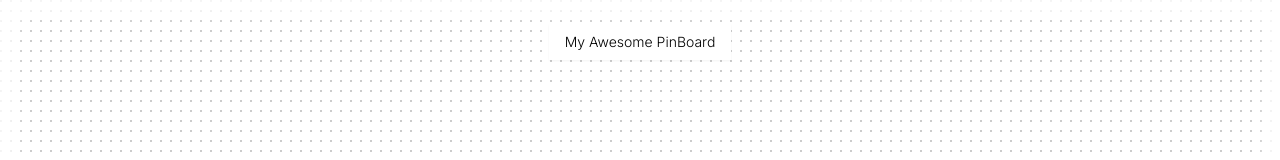
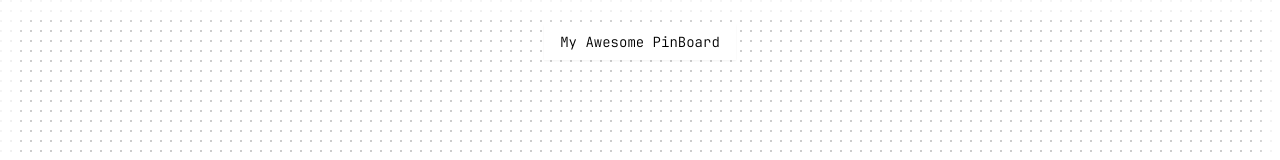
Before and after one commit to jesseborg/pinboard, a Next.js app: page / in a window 1280 px wide. Shown: the top 160 px of the page. Built offline with nearby package versions, Linux system fonts and the light colour scheme.

Commit message:
style: add 'JetBrains Mono' variable font

```diff
--- a/src/app/globals.css
+++ b/src/app/globals.css
@@ -1,6 +1,20 @@
 @tailwind base;
 @tailwind components;
 @tailwind utilities;
+
+@font-face {
+	font-family: "JetBrains Mono";
+	src: url("/fonts/JetBrainsMono-VF.woff2") format("woff2");
+	font-weight: 100 800;
+	font-stretch: 25% 151%;
+}
+@font-face {
+	font-family: "JetBrains Mono";
+	src: url("/fonts/JetBrainsMono-Italic-VF.woff2") format("woff2");
+	font-style: italic;
+	font-weight: 100 800;
+	font-stretch: 25% 151%;
+}
 
 * {
 	user-select: none;
@@ -8,6 +22,8 @@
 
 body,
 main {
+	@apply font-mono;
+
 	width: 100vw;
 	height: 100vh;
 	overflow: hidden;
--- a/src/app/layout.tsx
+++ b/src/app/layout.tsx
@@ -1,7 +1,6 @@
-import { Inter } from "next/font/google";
 import "./globals.css";
 
-const inter = Inter({ subsets: ["latin"] });
+// const inter = Inter({ subsets: ["latin"] });
 
 // export const metadata: Metadata = {
 //   title: "Create Next App",
@@ -15,7 +14,7 @@ export default function RootLayout({
 }>) {
 	return (
 		<html lang="en">
-			<body className={inter.className}>{children}</body>
+			<body>{children}</body>
 		</html>
 	);
 }
--- a/src/components/nodes/mdx-node.tsx
+++ b/src/components/nodes/mdx-node.tsx
@@ -73,7 +73,7 @@ export function MDXNodee({ node, handleRef }: CustomNode<MDXNode>) {
 	}, []);
 
 	return (
-		<BaseNode className="p-2 min-h-[250px] w-[250px]">
+		<BaseNode className="p-2 min-h-[250px] w-[250px] text-sm">
 			<textarea
 				ref={textareaRef}
 				autoComplete="off"
--- a/tailwind.config.ts
+++ b/tailwind.config.ts
@@ -6,7 +6,11 @@ const config: Config = {
 		"./src/components/**/*.{ts,tsx,mdx}",
 		"./src/app/**/*.{ts,tsx,mdx}",
 	],
-	theme: {},
+	theme: {
+		fontFamily: {
+			mono: ["JetBrains Mono", "monospace"],
+		},
+	},
 	plugins: [],
 };
 export default config;
```
Also changed, not shown: public/fonts/JetBrainsMono-Italic-VF.woff2 (added), public/fonts/JetBrainsMono-VF.woff2 (added).
